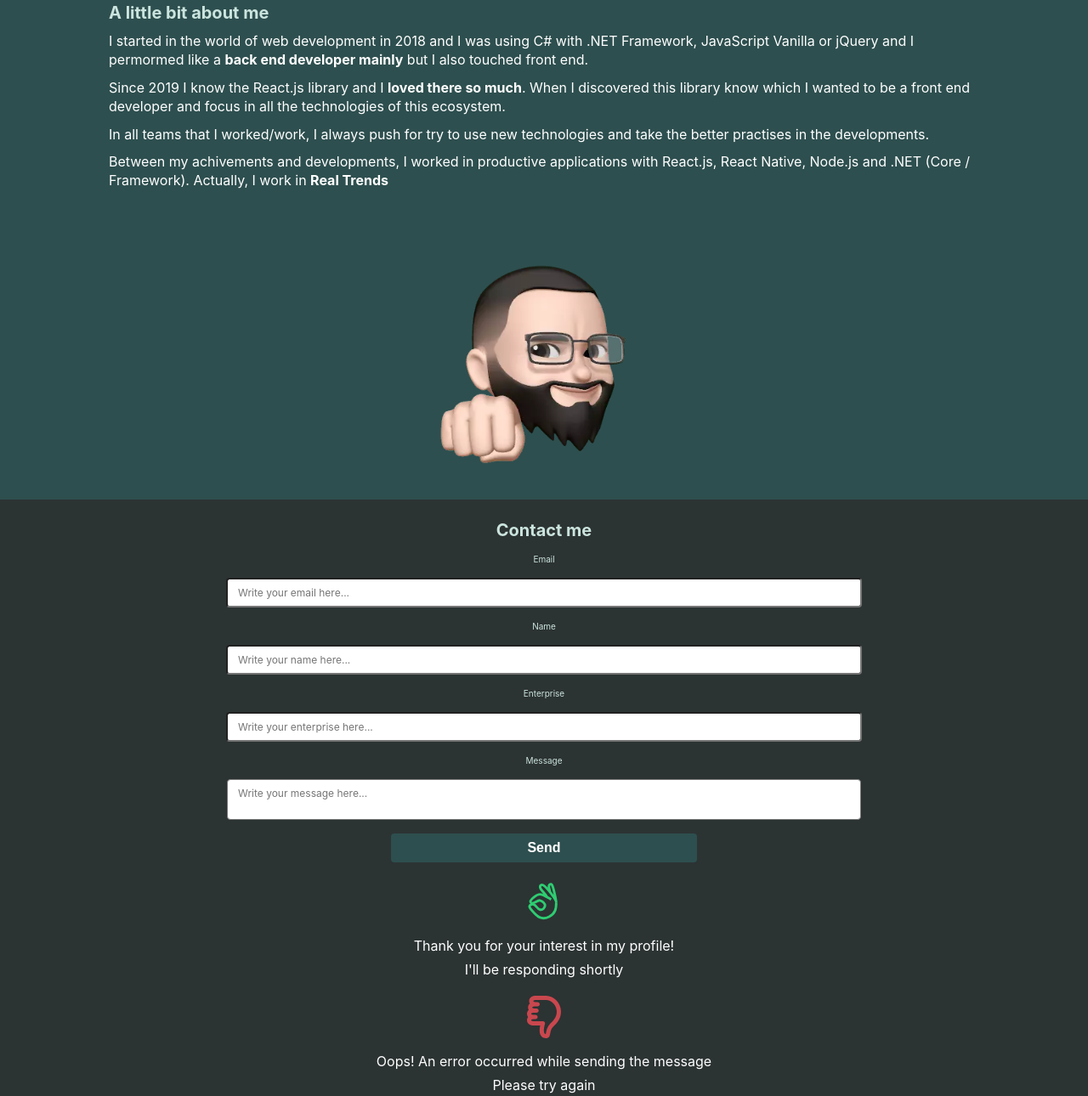
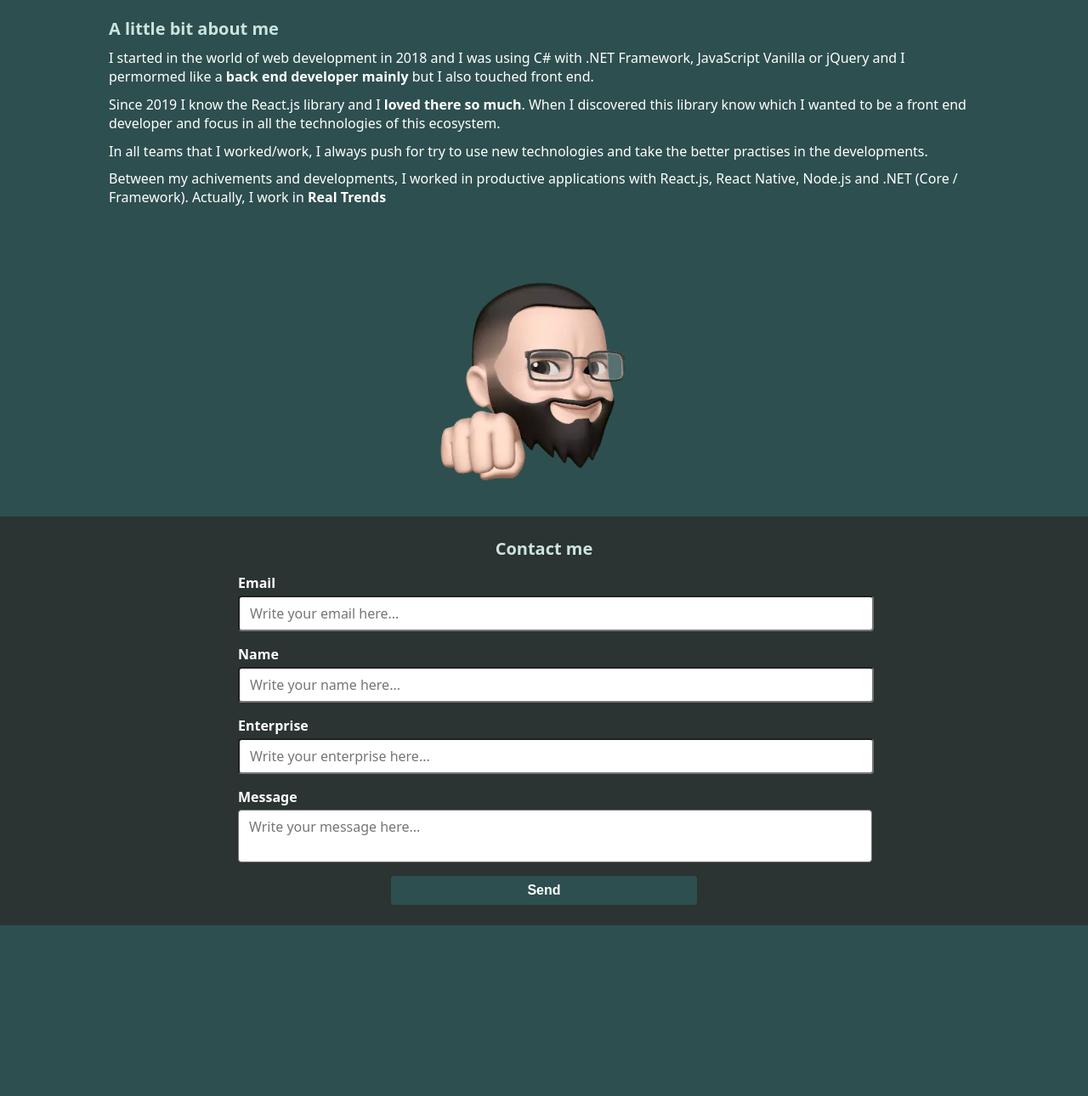
Before and after one commit to sgocastro/personal-website, a website built with Vite: page index.html in a window 1280 px wide. Shown: the part 1405-2695 px from the top of the page at 85% size. After the commit the page ends 2494 px from the top, so only its background shows below. Built offline with nearby package versions, Linux system fonts and the light colour scheme.

Commit message:
feat: added contact form and changed some styles

```diff
--- a/index.html
+++ b/index.html
@@ -1,5 +1,6 @@
 <!DOCTYPE html>
 <html lang="es-AR">
+
 <head>
   <meta charset="UTF-8" />
   <link rel="icon" type="image/svg+xml" href="/public/favicon.ico" />
@@ -7,6 +8,7 @@
   <title>Santiago Matias Castro | Front End Developer</title>
   <link rel="stylesheet" href="style.css" />
 </head>
+
 <body>
   <header>
     <app-link app-name="github"></app-link>
@@ -32,14 +34,10 @@
       <h2>My personal work experience</h2>
       <div class="experiences">
         <section class="experience">
-            <img
-              src="assets/images/real-trends-logo.webp"
-              alt="Real Trends Logo"
-              title="Real Trends"
-            />
+          <img src="assets/images/real-trends-logo.webp" alt="Real Trends Logo" title="Real Trends" />
 
           <h3>Real Trends</h3>
-            <small>Since novembrer 2021 <br />to the present</small>
+          <small>From novembrer 2021 <br />to the present</small>
           <h4>Frontend Developer</h4>
           <div class="description">
             <h5>Work description</h5>
@@ -52,38 +50,18 @@
             </ul>
           </div>
           <div class="stack">
-              <img
-                src="assets/images/react-logo.webp"
-                alt="React"
-                title="React"
-              />
-              <img
-                src="assets/images/ts-logo.webp"
-                alt="TypeScript"
-                title="TypeScript"
-              />
-              <img
-                src="assets/images/js-logo.webp"
-                alt="JavaScript"
-                title="JavaScript"
-              />
-              <img
-                src="assets/images/mobx-logo.png"
-                alt="Mobx-state-tree"
-                title="Mobx-state-tree"
-              />
+            <img src="assets/images/react-logo.webp" alt="React" title="React" />
+            <img src="assets/images/ts-logo.webp" alt="TypeScript" title="TypeScript" />
+            <img src="assets/images/js-logo.webp" alt="JavaScript" title="JavaScript" />
+            <img src="assets/images/mobx-logo.png" alt="Mobx-state-tree" title="Mobx-state-tree" />
           </div>
         </section>
         <section class="experience">
-            <img
-              src="assets/images/andreani-logo.webp"
-              style="width: 150px; height: 30px"
-              alt="Andreani Logo"
-              title="Andreani"
-            />
+          <img src="assets/images/andreani-logo.webp" style="width: 150px; height: 30px" alt="Andreani Logo"
+            title="Andreani" />
 
           <h3>Andreani</h3>
-            <small>Since Septembre 2018 <br />to August 2021</small>
+          <small>From Septembre 2018 <br />to August 2021</small>
           <h4>FullStack .NET Developer</h4>
           <div class="description">
             <h5>Work description</h5>
@@ -97,51 +75,16 @@
             </ul>
           </div>
           <div class="stack">
-              <img
-                src="assets/images/react-logo.webp"
-                alt="React"
-                title="React"
-              />
-              <img
-                src="assets/images/js-logo.webp"
-                alt="JavaScript"
-                title="JavaScript"
-              />
-              <img
-                src="assets/images/net-framework-logo.webp"
-                alt=".NET Framework Logo"
-                title=".NET Framework"
-              />
-              <img
-                src="assets/images/net-core-framework-logo.webp"
-                alt=".NET Core Framework Logo"
-                title=".NET Core Framework"
-              />
-              <img
-                src="assets/images/csharp-logo.webp"
-                alt="CSharp Logo"
-                title="C#"
-              />
-              <img
-                src="assets/images/sql-server-logo.webp"
-                alt="SQL Server Logo"
-                title="SQL Server"
-              />
-              <img
-                src="assets/images/jquery-logo.webp"
-                alt="JQuery Logo"
-                title="Jquery"
-              />
-              <img
-                src="assets/images/mui-logo.webp"
-                alt="Material UI Logo"
-                title="Material UI"
-              />
-              <img
-                src="assets/images/bootstrap-logo.webp"
-                alt="Bootstrap Logo"
-                title="Bootstrap"
-              />
+            <img src="assets/images/react-logo.webp" alt="React" title="React" />
+            <img src="assets/images/js-logo.webp" alt="JavaScript" title="JavaScript" />
+            <img src="assets/images/net-framework-logo.webp" alt=".NET Framework Logo" title=".NET Framework" />
+            <img src="assets/images/net-core-framework-logo.webp" alt=".NET Core Framework Logo"
+              title=".NET Core Framework" />
+            <img src="assets/images/csharp-logo.webp" alt="CSharp Logo" title="C#" />
+            <img src="assets/images/sql-server-logo.webp" alt="SQL Server Logo" title="SQL Server" />
+            <img src="assets/images/jquery-logo.webp" alt="JQuery Logo" title="Jquery" />
+            <img src="assets/images/mui-logo.webp" alt="Material UI Logo" title="Material UI" />
+            <img src="assets/images/bootstrap-logo.webp" alt="Bootstrap Logo" title="Bootstrap" />
           </div>
         </section>
       </div>
@@ -169,9 +112,7 @@
           Between my achivements and developments, I worked in productive
           applications with React.js, React Native, Node.js and .NET (Core /
           Framework). Actually, I work in
-            <a href="https://www.real-trends.com/ar/equipo" target="_blank"
-              ><b>Real Trends</b></a
-            >
+          <a href="https://www.real-trends.com/ar/equipo" target="_blank"><b>Real Trends</b></a>
         </p>
       </section>
       <img src="/assets/images/about-me-memote.webp" alt="about-me" />
@@ -179,61 +120,43 @@
     <article class="contact-article">
       <h2 class="contact-article__title">Contact me</h2>
       <form id="contact-form" class="contact-article__form">
-          <label for="interested-person-email">Email</label>
-          <input
-            type="email"
-            id="interested-person-email"
-            name="interested-person-email"
-            placeholder="Write your email here..."
-            class="contact-article__form__input"
-            required
-          />
-          <label for="interested-person-name">Name</label>
-          <input
-            type="text"
-            id="interested-person-name"
-            name="interested-person-name"
-            placeholder="Write your name here..."
-            class="contact-article__form__input"
-            required
-          />
-          <label for="interested-person-enterprise">Enterprise</label>
-          <input
-            type="text"
-            id="interested-person-enterprise"
-            name="interested-person-enterprise"
-            placeholder="Write your enterprise here..."
-            class="contact-article__form__input"
-            required
-          />
-          <label for="interested-person-message">Message</label>
-          <textarea
-            id="interested-person-message"
-            name="interested-person-message"
-            placeholder="Write your message here..."
-            class="contact-article__form__textarea"
-            required
-          ></textarea>
-          <button
-            id="contact-article-submit-button"
-            type="submit"
-            class="contact-article__form__submit"
-          >
+        <div class="contact-article__form__field">
+          <label for="interested-person-email" class="contact-article__form__field__label">Email</label>
+          <input type="email" tabindex="1" id="interested-person-email" name="interested-person-email"
+            placeholder="Write your email here..." class="contact-article__form__field__input" required />
+        </div>
+        <div class="contact-article__form__field">
+          <label for="interested-person-name" class="contact-article__form__field__label">Name</label>
+          <input type="text" tabindex="2" id="interested-person-name" name="interested-person-name"
+            placeholder="Write your name here..." class="contact-article__form__field__input" required />
+        </div>
+        <div class="contact-article__form__field">
+          <label for="interested-person-enterprise" class="contact-article__form__field__label">Enterprise</label>
+          <input type="text" tabindex="3" id="interested-person-enterprise" name="interested-person-enterprise"
+            placeholder="Write your enterprise here..." class="contact-article__form__field__input" required />
+        </div>
+        <div class="contact-article__form__field">
+          <label for="interested-person-message" class="contact-article__form__field__label">Message</label>
+          <textarea id="interested-person-message" tabindex="4" name="interested-person-message"
+            placeholder="Write your message here..." class="contact-article__form__field__textarea" required></textarea>
+        </div>
+        <button id="contact-article-submit-button" tabindex="5" type="submit" class="contact-article__form__submit">
           Send
         </button>
-          <div class="contact-article__form__submit__message">
+      </form>
+      <div id="contact-form-success-message" class="contact-article__form__submit__message">
         <icon-ok color="var(--success-color)" size="60px"></icon-ok>
         <p>Thank you for your interest in my profile!</p>
         <p>I'll be responding shortly</p>
       </div>
-          <div class="contact-article__form__submit__message">
+      <div id="contact-form-error-message" class="contact-article__form__submit__message">
         <icon-error color="var(--error-color)" size="60px"></icon-error>
         <p>Oops! An error occurred while sending the message</p>
         <p>Please try again</p>
       </div>
-        </form>
     </article>
   </main>
 </body>
 <script type="module" src="src/main.js"></script>
+
 </html>
--- a/src/main.js
+++ b/src/main.js
@@ -7,32 +7,57 @@ customElements.define("icon-ok", Ok)
 customElements.define("icon-error", Error)
 
 document.addEventListener("DOMContentLoaded", () => {
+  const formInputs = {
+    interested_person_name: {
+      element: document.getElementById("interested-person-name"),
+    },
+    interested_person_email: {
+      element: document.getElementById("interested-person-email"),
+    },
+    interested_person_enterprise: {
+      element: document.getElementById("interested-person-enterprise"),
+    },
+    interested_person_message: {
+      element: document.getElementById("interested-person-message"),
+    },
+  }
+
+  const contactFormErrorMessage = document.getElementById(
+    "contact-form-error-message"
+  )
+  const contactFormSuccessMessage = document.getElementById(
+    "contact-form-success-message"
+  )
+  const submitButton = document.getElementById("contact-article-submit-button")
+
   document
     .querySelector("form#contact-form")
     .addEventListener("submit", async (e) => {
+      try {
         e.preventDefault()
-
-      const submitButton = document.querySelector("button#submit-button")
-
-      submitButton.setAttribute("disabled", true)
 
         const formData = new FormData(e.target)
 
         const API_URL = "https://api.emailjs.com/api/v1.0/email/send"
 
         const body = JSON.stringify({
-        service_id: "service_xhgygt7",
-        template_id: "template_qwjp05q",
-        user_id: "BuRXUJ2vyU3Bp1m64",
+          service_id: process.env.EMAIL_JS_SERVICE_ID,
+          template_id: process.env.EMAIL_JS_TEMPLATE_ID,
+          user_id: process.env.EMAIL_JS_USER_ID,
           template_params: {
             interested_person_name: formData.get("interested-person-name"),
             interested_person_email: formData.get("interested-person-email"),
             interested_person_enterprise: formData.get(
               "interested-person-enterprise"
             ),
-          interested_person_message: formData.get("interested-person-message"),
+            interested_person_message: formData.get(
+              "interested-person-message"
+            ),
           },
         })
+
+        submitButton.setAttribute("disabled", true)
+        handleDisabledInContactFormInputs({ disabled: true })
 
         const response = await fetch(API_URL, {
           method: "POST",
@@ -42,7 +67,31 @@ document.addEventListener("DOMContentLoaded", () => {
           body: body,
         })
 
-      if (response.status === 200) {
+        if (response.status >= 400 && response.status <= 600)
+          throw new Error(response.statusText)
+
+        contactFormSuccessMessage.classList.toggle("show")
+        contactFormSuccessMessage.scrollIntoView({ behavior: "smooth" })
+
+        if (contactFormErrorMessage.classList.contains("show"))
+          contactFormErrorMessage.classList.remove("show")
+      } catch (error) {
+        contactFormErrorMessage.classList.toggle("show")
+
+        if (contactFormSuccessMessage.classList.contains("show"))
+          contactFormSuccessMessage.classList.remove("show")
+
+        contactFormErrorMessage.scrollIntoView({ behavior: "smooth" })
+        handleDisabledInContactFormInputs({ disabled: false })
+        submitButton.removeAttribute("disabled")
       }
     })
+
+  function handleDisabledInContactFormInputs({ disabled }) {
+    Object.keys(formInputs).map((input) => {
+      disabled
+        ? formInputs[input].element.setAttribute("disabled", true)
+        : formInputs[input].element.removeAttribute("disabled")
     })
+  }
+})
--- a/style.css
+++ b/style.css
@@ -1,11 +1,12 @@
 :root {
-  font-family: -apple-system,BlinkMacSystemFont,segoe ui,Roboto,Helvetica,Arial,sans-serif,apple color emoji,segoe ui emoji,segoe ui symbol;
+  font-family: system-ui, -apple-system, BlinkMacSystemFont, 'Segoe UI', Roboto, Oxygen, Ubuntu, Cantarell, 'Open Sans', 'Helvetica Neue', sans-serif;
   font-size: 10px;
   --primary-color: #2C3333;
   --secondary-color: #2E4F4F;
   --tertiary-color: #0E8388;
   --success-color: #2ECC71;
   --error-color: #C9474E;
+  --disabled-color: #778899;
   --text-primary-color: #CBE4DE;
   --text-secondary-color: #FFFFFF;
   --xl-text-size: 3.2rem;
@@ -55,8 +56,12 @@ article {
 }
 
 *::placeholder {
-  font-family: -apple-system,BlinkMacSystemFont,segoe ui,Roboto,Helvetica,Arial,sans-serif,apple color emoji,segoe ui emoji,segoe ui symbol;
-  font-size: var(--s-text-size);
+  font-family: system-ui, -apple-system, BlinkMacSystemFont, 'Segoe UI', Roboto, Oxygen, Ubuntu, Cantarell, 'Open Sans', 'Helvetica Neue', sans-serif;
+  font-size: var(--m-text-size);
+}
+
+input, textarea {
+  font-family: system-ui, -apple-system, BlinkMacSystemFont, 'Segoe UI', Roboto, Oxygen, Ubuntu, Cantarell, 'Open Sans', 'Helvetica Neue', sans-serif;
 }
 
 header {
@@ -283,18 +288,33 @@ main .experience .experience .stack img {
   max-width: var(--phone-screen-size);
 }
 
-.contact-article__form__input {
+.contact-article__form__field {
+  width: 100%;
+  display: flex;
+  flex-flow: column nowrap;
+  gap: .4rem
+}
+
+.contact-article__form__field__label {
+  font-size: var(--m-text-size);
+  color: var(--text-secondary-color);
+  font-weight: bold;
+}
+
+.contact-article__form__field__input {
   width: 100%;
   padding: .8rem 1.2rem;
   border-radius: .4rem;
+  font-size: var(--m-text-size);
 }
 
-.contact-article__form__textarea {
+.contact-article__form__field__textarea {
   width: 100%;
   padding: .8rem 1.2rem;
   resize: none;
   overflow: hidden;
   border-radius: .4rem;
+  font-size: var(--m-text-size);
 }
 
 .contact-article__form__submit {
@@ -311,25 +331,31 @@ main .experience .experience .stack img {
 }
 
 .contact-article__form__submit:disabled {
-  background-color: var(--secondary-color-disabled);
+  background-color: var(--disabled-color);
   color: var(--text-secondary-color-disabled);
   cursor: not-allowed;
 }
 
-.contact-article__form__input:focus, .contact-article__form__textarea:focus {
+.contact-article__form__field__input:disabled,
+.contact-article__form__field__textarea:disabled {
+  background-color: var(--disabled-color);
+  cursor: not-allowed;
+}
+
+.contact-article__form__field__input:focus,
+.contact-article__form__field__textarea:focus {
   outline: none;
 }
 
 .contact-article__form__submit__message {
   font-size: var(--m-text-size);
   color: var(--text-secondary-color);
-  display: flex;
+  font-weight: bold;
   align-items: center;
   flex-direction: column;
   gap: .8rem;
+  display: none;
 }
-
-
 
 @media only screen and (min-width: 1024px) {
   main .experiences-article .experiences {
```
Lines whose indentation alone changed are shown as unchanged.
